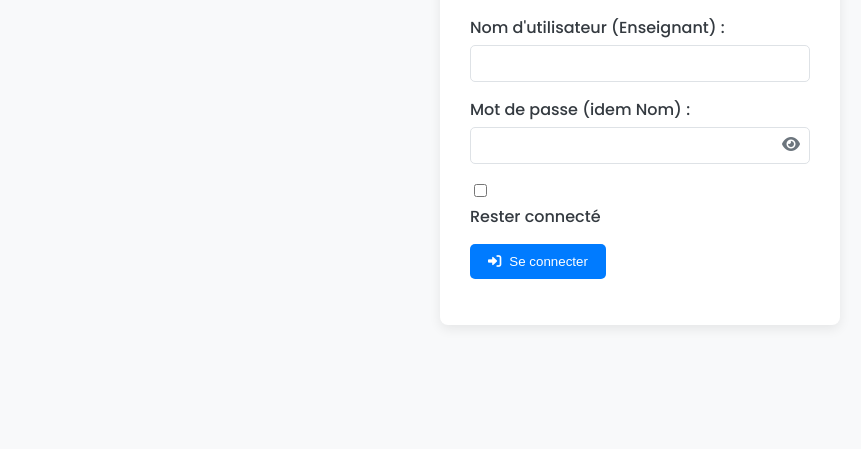
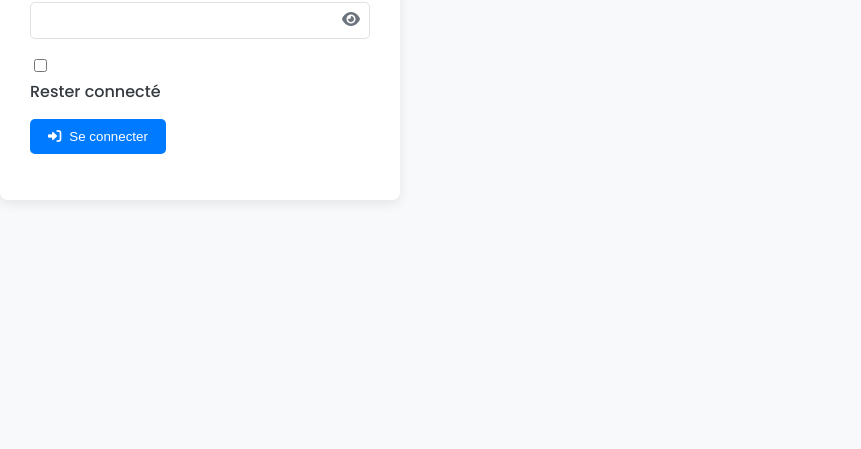
Before and after one commit to Medcherif01/Plan-hebomadaire-2026-Filles-, a website: page public/index.html in a window 1280 px wide. Shown: the part 351-800 px from the top of the page, without its empty margins (0-861 px from the left). Drawn offline with Linux system fonts and the light colour scheme.

Commit message:
Update style.css

```diff
--- a/public/style.css
+++ b/public/style.css
@@ -1,11 +1,45 @@
 :root{
-  --primary:#007bff; --primary-hover:#0056b3; --success:#28a745; --success-hover:#1e7e34;
-  --danger:#dc3545; --danger-hover:#a71d2a; --accent:#ffc107; --accent-hover:#d39e00;
-  --bg:#f8f9fa; --surface:#fff; --text:#343a40; --muted:#6c757d; --border:#dee2e6;
-  --radius:8px; --shadow:0 4px 12px rgba(0,0,0,.08); --font:'Poppins',sans-serif;
+    --primary:#007bff; --primary-hover:#0056b3; --success:#28a745; --success-hover:#1e7e34;
+    --danger:#dc3545; --danger-hover:#a71d2a; --accent:#ffc107; --accent-hover:#d39e00;
+    --bg:#f8f9fa; --surface:#fff; --text:#343a40; --muted:#6c757d; --border:#dee2e6;
+    --radius:8px; --shadow:0 4px 12px rgba(0,0,0,.08); --font:'Poppins',sans-serif;
 }
-*{box-sizing:border-box} body{font-family:var(--font);background:var(--bg);color:var(--text);margin:0;padding:20px;display:flex;align-items:center;justify-content:center;min-height:100vh}
-#login-form{max-width:400px;width:100%;padding:30px;background:var(--surface);border-radius:var(--radius);box-shadow:var(--shadow);display:flex;flex-direction:column;align-items:center}
+
+*{
+    box-sizing:border-box;
+}
+
+/* --- MODIFICATION IMPORTANTE --- */
+/* On supprime le centrage pour que le contenu puisse prendre toute la place */
+body{
+    font-family:var(--font);
+    background:var(--bg);
+    color:var(--text);
+    margin:0;
+    padding:0; /* Changé de 20px à 0 */
+}
+
+/* Ces styles sont pour le formulaire de connexion, pour le garder centré s'il est sur une page séparée */
+#login-form-container {
+    display:flex;
+    align-items:center;
+    justify-content:center;
+    min-height:100vh;
+    padding: 20px;
+}
+
+#login-form{
+    max-width:400px;
+    width:100%;
+    padding:30px;
+    background:var(--surface);
+    border-radius:var(--radius);
+    box-shadow:var(--shadow);
+    display:flex;
+    flex-direction:column;
+    align-items:center;
+}
+
 #login-form h1{margin-bottom:25px}
 #login-form div{width:100%;margin-bottom:15px}
 #login-form label{display:block;margin-bottom:5px;font-weight:500}
@@ -21,16 +55,23 @@
 .success-button{background:var(--success)} .success-button:hover{background:var(--success-hover)}
 .accent-button{background:var(--accent);color:#333} .accent-button:hover{background:var(--accent-hover)}
 
-#main-content{max-width:1400px;margin:auto;background:var(--surface);padding:20px;border-radius:var(--radius);box-shadow:var(--shadow);width:100%}
+/* --- MODIFICATION IMPORTANTE POUR LE CONTENU PRINCIPAL --- */
+#main-content{
+    /* SUPPRIMÉ: max-width et margin: auto pour arrêter le centrage */
+    width:100%; /* Prend toute la largeur disponible */
+    min-height: 100vh; /* Prend toute la hauteur de l'écran */
+    background:var(--surface);
+    padding:20px; /* Garde un espacement intérieur pour que le contenu ne colle pas aux bords */
+    /* SUPPRIMÉ: box-shadow et border-radius car inutiles en plein écran */
+}
+
 .main-header-container{display:flex;align-items:center;gap:20px;border-bottom:1px solid var(--border);padding-bottom:15px;margin-bottom:20px}
 .title-user-info{flex-grow:1}
 .user-actions-container{display:flex;justify-content:flex-end;align-items:center;gap:15px;margin-top:10px}
-
 .filter-container{display:flex;flex-wrap:wrap;gap:15px;align-items:center;padding:15px;background:#fdfdfd;border:1px solid var(--border);border-radius:var(--radius);margin-bottom:20px}
 .filter-container select,.filter-container input{padding:8px;border:1px solid var(--border);border-radius:5px}
 .admin-section{flex-direction:column;align-items:flex-start;gap:20px}
 .admin-subsection{border-top:1px dashed #ccc;padding-top:15px;width:100%}
-
 .table-responsive-wrapper{overflow-x:auto}
 #planTable{width:100%;border-collapse:collapse;margin-top:20px}
 #planTable th,#planTable td{padding:12px 15px;border:1px solid var(--border);text-align:left;vertical-align:top}
@@ -43,12 +84,10 @@ tr.modified{background:#fff3cd!important}
 .save-row-button{background:none;border:none;cursor:pointer;font-size:1.2rem;color:var(--success)}
 .save-row-button:hover{color:var(--success-hover)}
 .updated-at-column{white-space:nowrap}
-
 .message-alert-base{padding:15px;margin-bottom:20px;border-radius:var(--radius);text-align:center;font-weight:500}
 .alert-success{background:#d4edda;color:#155724}
 .alert-error{background:#f8d7da;color:#721c24}
 .alert-warning{background:#fff3cd;color:#856404}
-
 #progress-bar-container{width:100%;background:#e9ecef;border-radius:5px;margin-bottom:20px}
 #progress-bar{width:0%;height:25px;background:var(--primary);text-align:center;line-height:25px;color:#fff;border-radius:5px;transition:width .4s}
 .notes-container{margin-bottom:20px;padding:15px;border:1px solid var(--border);border-radius:var(--radius)}
```
